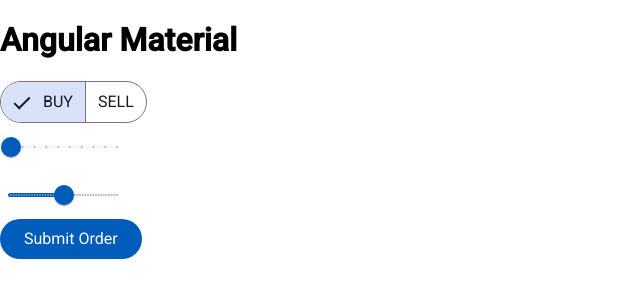
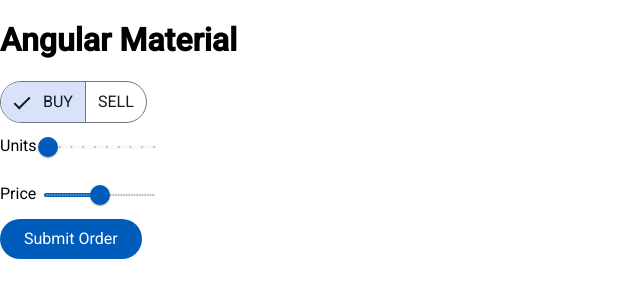
Before and after one commit to JanStureNielsen/themed-buy-sell-example, an Angular app: page / in a window 1280 px wide. Shown: the top 300 px of the page, without its empty margins (0-640 px from the left). Built offline with nearby package versions, Linux system fonts and the light colour scheme.

Commit message:
Add labels for sliders.

```diff
--- a/src/app/app.component.html
+++ b/src/app/app.component.html
@@ -9,6 +9,7 @@
     </div>
 
     <div>
+      <mat-label>Units</mat-label>
       <mat-slider
         [max]="unitsMax"
         [min]="unitsMin"
@@ -19,6 +20,7 @@
     </div>
 
     <div>
+      <mat-label>Price</mat-label>
       <mat-slider
         [max]="priceMax"
         [min]="priceMin"
--- a/src/app/app.component.ts
+++ b/src/app/app.component.ts
@@ -4,6 +4,7 @@ import {FormsModule} from "@angular/forms";
 import {MatButtonModule} from "@angular/material/button";
 import {MatButtonToggleModule} from "@angular/material/button-toggle";
 import {MatSliderModule} from "@angular/material/slider";
+import {MatLabel} from "@angular/material/form-field";
 
 @Component({
   selector: 'app-root',
@@ -11,6 +12,7 @@ import {MatSliderModule} from "@angular/material/slider";
   imports: [
     RouterOutlet,
     FormsModule,
+    MatLabel,
     MatButtonModule,
     MatButtonToggleModule,
     MatSliderModule,
```
